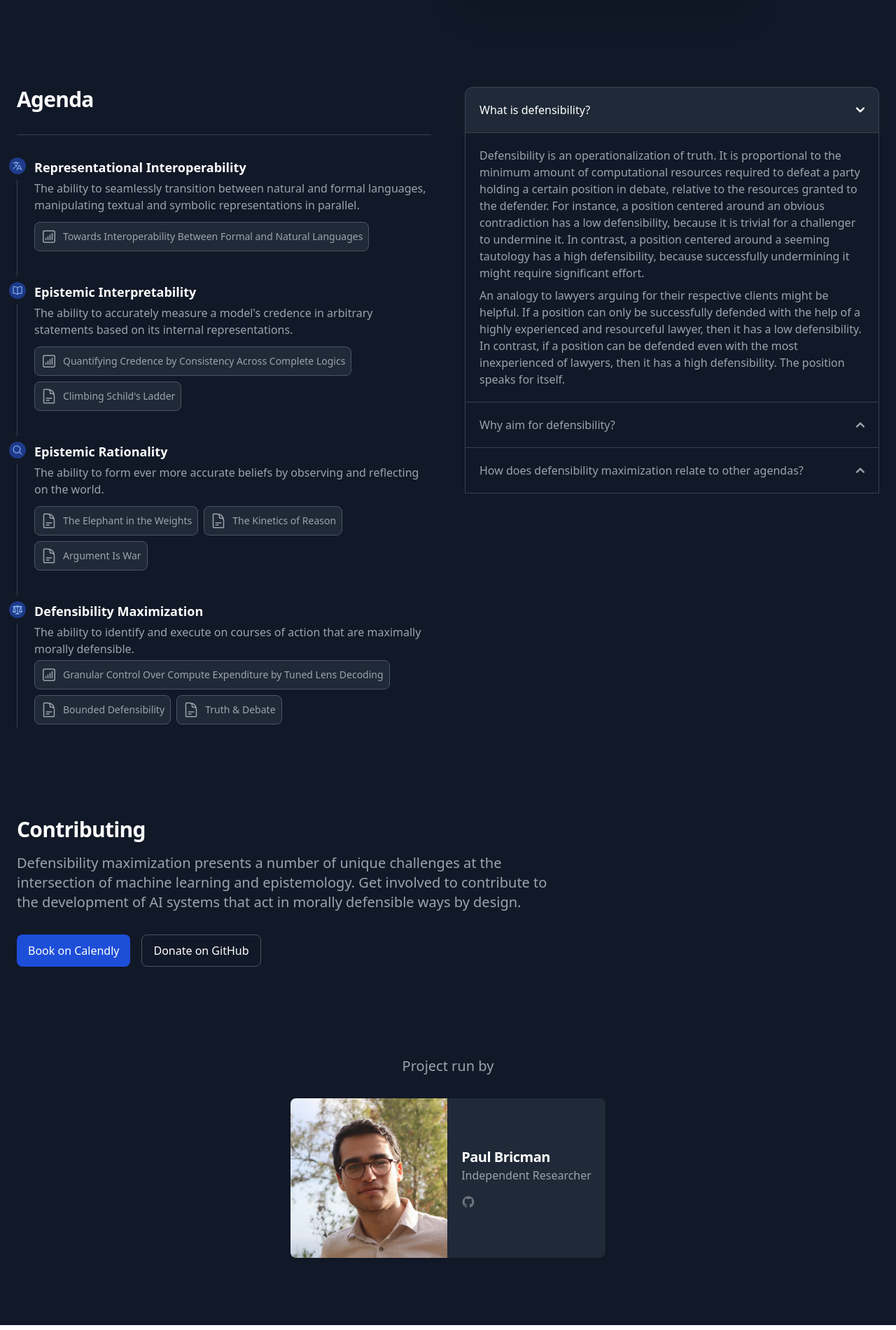
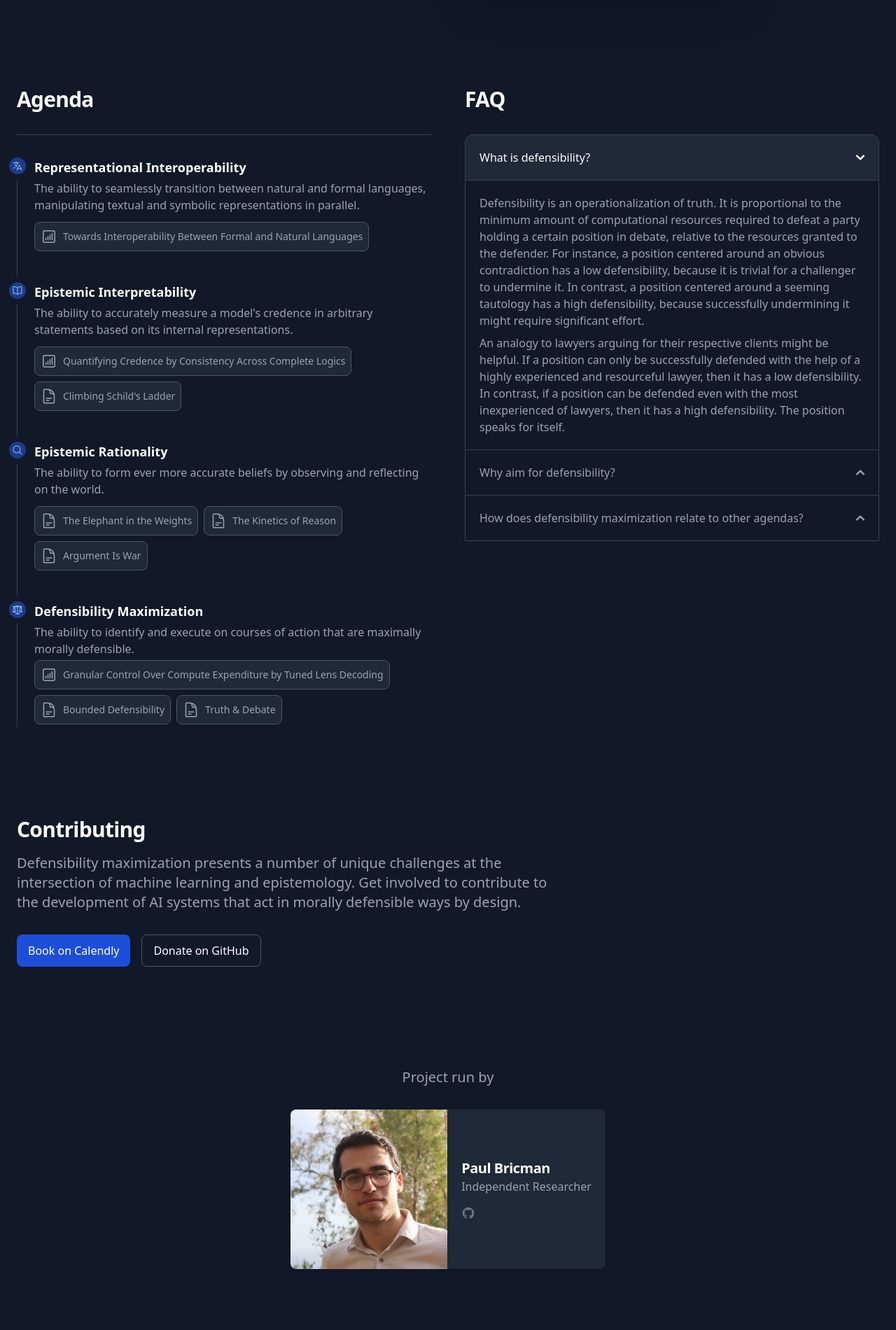
Before and after one commit to paulbricman/defensibility, a plain HTML site: page index.html in a window 1280 px wide. Shown: the part 440-2340 px from the top of the page at 70% size. Drawn offline with nearby package versions, Linux system fonts and the light colour scheme.

Commit message:
feat: layout tweak

```diff
--- a/index.html
+++ b/index.html
@@ -165,6 +165,8 @@
                     </div>
                 </div>
                 <div>
+                    <h3 class="mb-8 text-3xl tracking-tight font-extrabold text-gray-900 dark:text-white">FAQ</h2>
+                    <div class="">
                     <div id="accordion-collapse" data-accordion="collapse">
                         <h2 id="accordion-collapse-heading-1">
                         <button type="button" class="flex items-center justify-between w-full p-5 font-medium text-left text-gray-500 border border-b-0 border-gray-200 rounded-t-xl focus:ring-4 focus:ring-gray-200 dark:focus:ring-gray-800 dark:border-gray-700 dark:text-gray-400 hover:bg-gray-100 dark:hover:bg-gray-800" data-accordion-target="#accordion-collapse-body-1" aria-expanded="true" aria-controls="accordion-collapse-body-1">
@@ -230,13 +232,13 @@
         </div>
     </section>
     <section class="bg-white dark:bg-gray-900">
-        <div class="py-8 px-4 mx-auto max-w-screen-xl lg:py-16 lg:px-6 ">
+        <div class="py-8 px-4 mx-auto max-w-screen-xl lg:py-20 lg:px-6 ">
             <div class="mx-auto max-w-screen-sm text-center mb-4 lg:mb-8">
                 <p class="font-light text-gray-500 lg:mb-8 sm:text-xl dark:text-gray-400">Project run by</p>
             </div>
-            <div class="grid gap-8 mb-6 lg:mb-8 md:grid-cols-1">
+            <div class="grid gap-8 mb-8 lg:mb-16 md:grid-cols-1">
                 <div class="items-center bg-gray-50 rounded-lg shadow sm:flex dark:bg-gray-800 dark:border-gray-700 max-w-xl mx-auto">
-                    <a href="#">
+                    <a href="/">
                         <img class="rounded-lg sm:rounded-none sm:rounded-l-lg" style="max-width: 14rem;" src="/defensibility/profile.png">
                     </a>
                     <div class="p-5">
```
